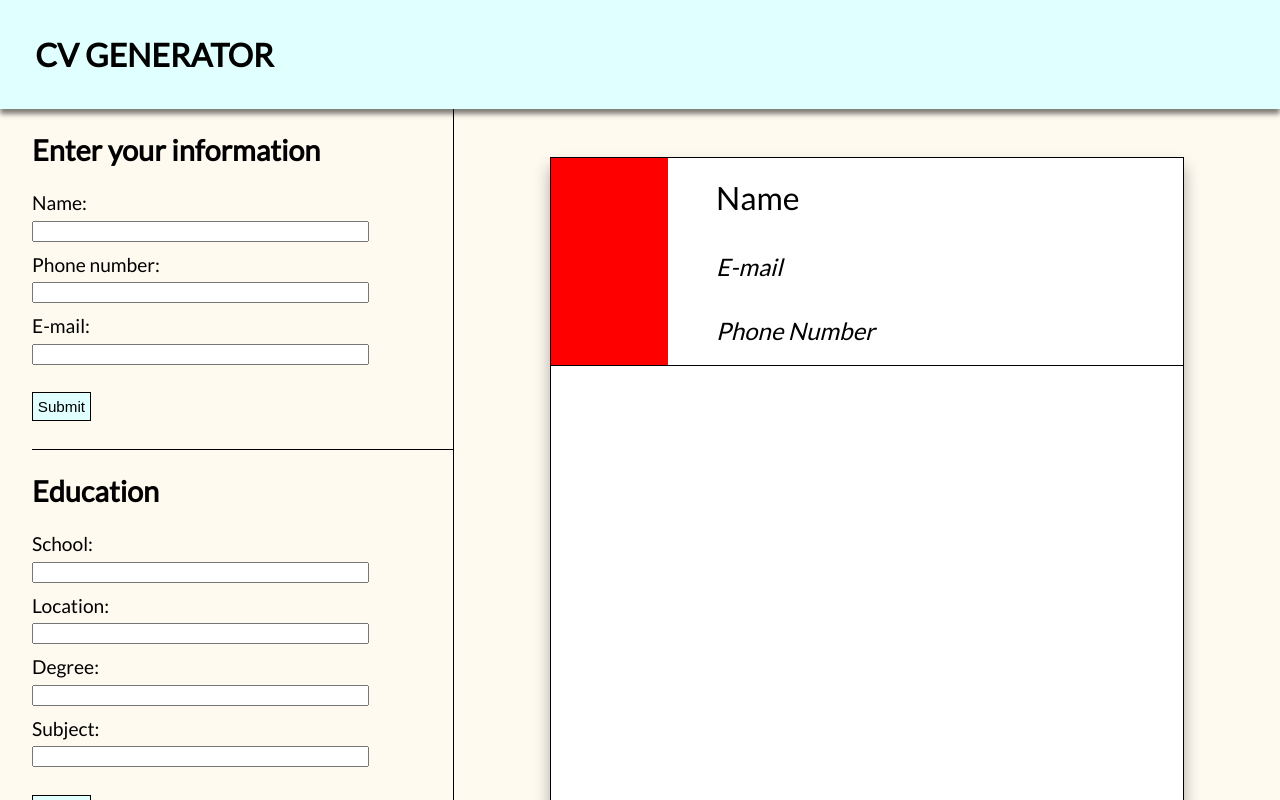
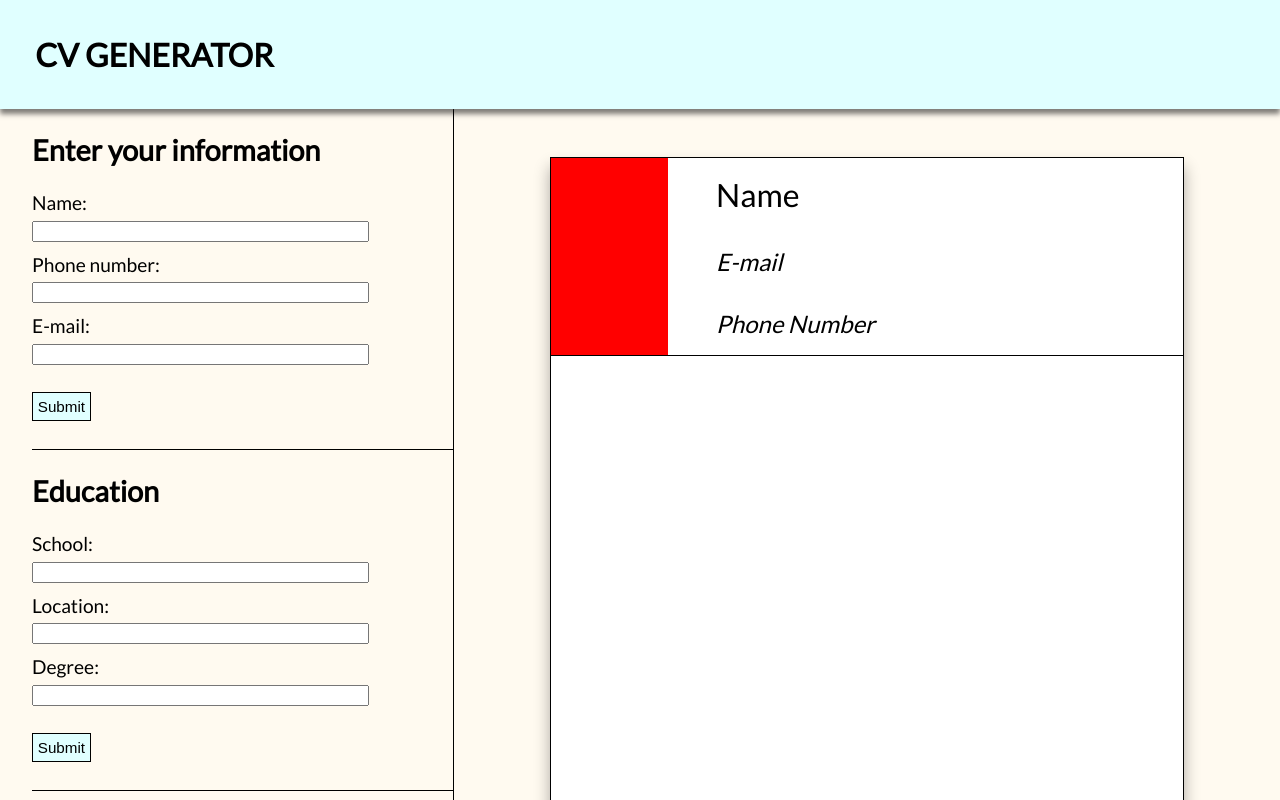
Before and after one commit to qzmp10/cv-application, a React (Create React App) app in the folder cv-project/: page / in a window 1280 px wide. Shown: the top 800 px of the page. Built offline with nearby package versions, Linux system fonts and the light colour scheme.

Commit message:
removed subject area education form

```diff
--- a/cv-project/src/components/Education.js
+++ b/cv-project/src/components/Education.js
@@ -9,7 +9,6 @@ class Education extends React.Component {
             school: '',
             location: '',
             degree: '',
-            subject: '',
             educationArray: []
         }
     }
@@ -30,12 +29,6 @@ class Education extends React.Component {
                 degree: e.target.value,
             })
         }
-        if(e.target.id === "subject") {
-            this.setState({
-                subject: e.target.value,
-            })
-        }
-        console.log(this.state.school, this.state.degree, this.state.subject)
     }
 
     submitEducation = (e) => {
@@ -46,7 +39,6 @@ class Education extends React.Component {
         tempArray.push(this.state.school);
         tempArray.push(this.state.location);
         tempArray.push(this.state.degree);
-        tempArray.push(this.state.subject);
 
         this.setState({
             educationArray: tempArray
@@ -59,7 +51,7 @@ class Education extends React.Component {
         const { school, location, degree, subject, educationArray } = this.state;
 
         return(
-            <EducationForm handleChange={this.handleChange} school={school} location={location} degree={degree} subject={subject} submitEducation={this.submitEducation}/>
+            <EducationForm handleChange={this.handleChange} school={school} location={location} degree={degree}  submitEducation={this.submitEducation}/>
         )
     }
 }
--- a/cv-project/src/components/EducationForm.js
+++ b/cv-project/src/components/EducationForm.js
@@ -44,15 +44,6 @@ class EducationForm extends React.Component {
                       type="text"/>
                     </div>
 
-                    <div className='inputDiv'>
-                    <label htmlFor="subject">Subject: </label>
-                    <input
-                    onChange={handleChange}
-                      value={subject}
-                      id="subject"
-                      type="text"/>
-                    </div>
-
                     <button className="submit" type="submit">Submit</button>
                 </form>
         )
```
